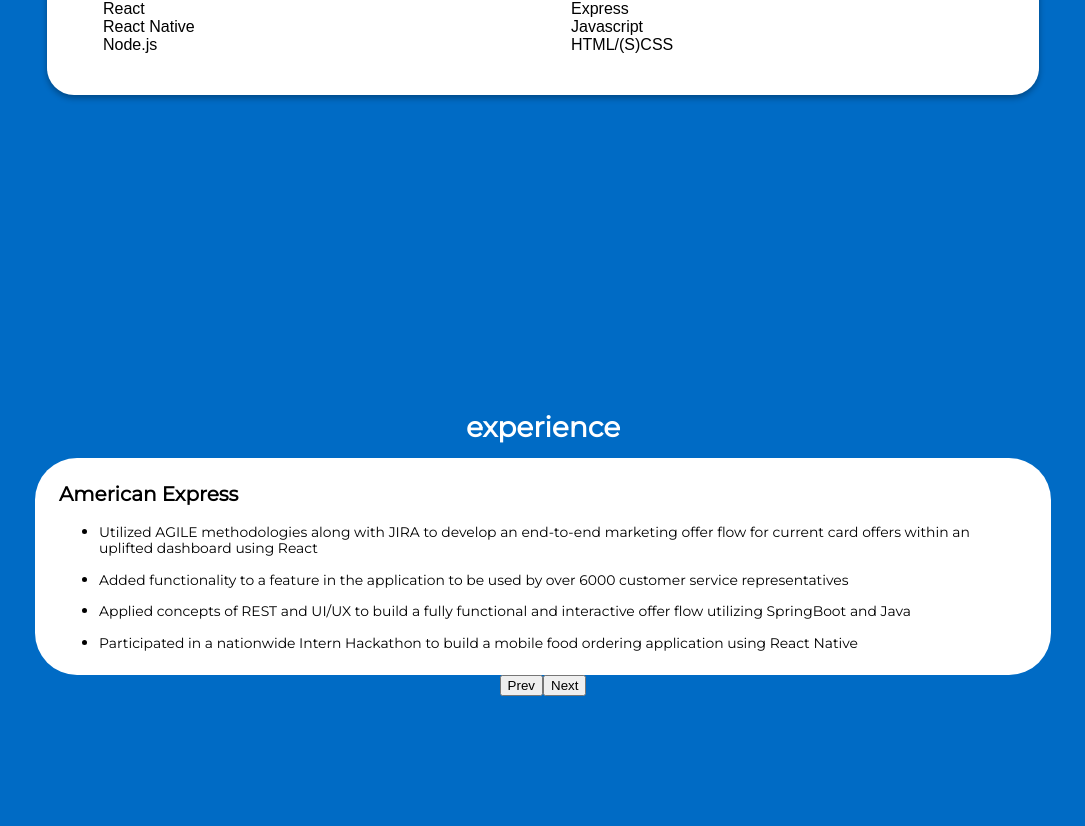
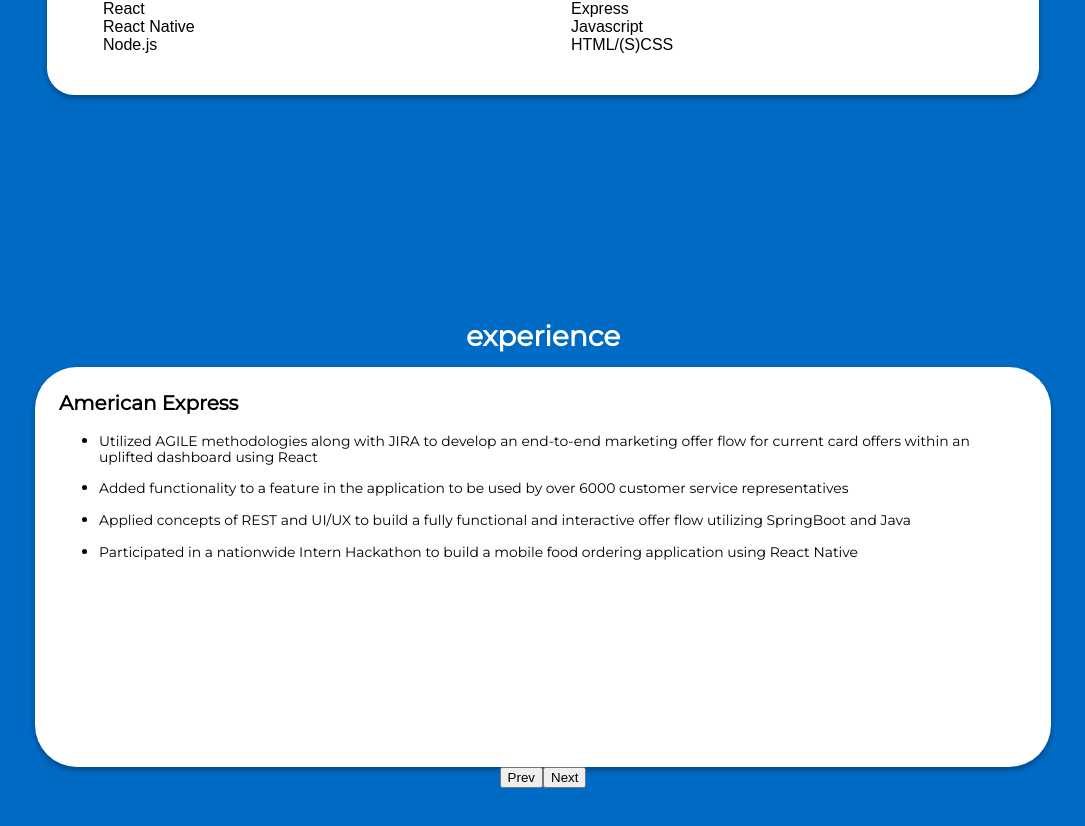
Before and after one commit to cgnicolas/Mobile-First-Personal-Website, a React (Create React App) app: page / in a window 1280 px wide. Shown: the part 1454-2280 px from the top of the page, without its empty margins (97-1182 px from the left). Built offline with nearby package versions, Linux system fonts and the light colour scheme.

Commit message:
Added complete formal experience content, sizes are still not fixed

```diff
--- a/src/Assets/Content/Text/Experience.js
+++ b/src/Assets/Content/Text/Experience.js
@@ -2,7 +2,8 @@ export default {
     data: [
         {
             title: "American Express",
-            descriptions: ["Utilized AGILE methodologies along with JIRA to develop an end-to-end marketing offer flow for current card offers within an uplifted dashboard using React",
+            descriptions: [
+                "Utilized AGILE methodologies along with JIRA to develop an end-to-end marketing offer flow for current card offers within an uplifted dashboard using React",
             "Added functionality to a feature in the application to be used by over 6000 customer service representatives",
             "Applied concepts of REST and UI/UX to build a fully functional and interactive offer flow utilizing SpringBoot and Java",
             "Participated in a nationwide Intern Hackathon to build a mobile food ordering application using React Native"
@@ -10,11 +11,17 @@ export default {
         },
         {
             title: "Design For X Lab",
-            descriptions: ["Lorem Ipsum", "Lorem Ipsum", "Lorem Ipsum"]
+            descriptions: [
+                "Developed a Tool Checkout system for student and assistant use within the lab using React, Node, and Postgres"
+            ]
         },
         {
             title: "Citi Bank",
-            descriptions: ["Lorem Ipsum", "Lorem Ipsum", "Lorem Ipsum"]
+            descriptions: [
+                "Improved upon existing Java Web Application built with SmartGWT",
+                "Utilized Spring and SQL in order to add dynamic data population to a newly created webpage",
+                "Assisted in automating the deletion of certain records based on business day calculation"
+            ]
         },
     ]
 }
--- a/src/Assets/Styles/App/App.css
+++ b/src/Assets/Styles/App/App.css
@@ -165,8 +165,11 @@ section {
   color: black;
   background-color: white;
   border-radius: 42px;
+  height: 400px;
   text-align: left;
   display: none;
+  -webkit-box-shadow: 0px 3px 6px rgba(0, 0, 0, 0.33);
+          box-shadow: 0px 3px 6px rgba(0, 0, 0, 0.33);
 }
 
 .experience-section .experience-card .experience-card-content-wrap {
--- a/src/Assets/Styles/App/App.scss
+++ b/src/Assets/Styles/App/App.scss
@@ -125,10 +125,11 @@ section {
         color: black;
         background-color: white;
         border-radius: 42px;
-        // height: 400px;
+        height: 400px;
         // width: 347px;
         text-align: left;
         display: none;
+        box-shadow: 0px 3px 6px rgba(0,0,0,.33);
 
         .experience-card-content-wrap {
             margin: 1.5em;
```
Also changed, not shown: 1 other file (tests, documents, lock files or other folders).
